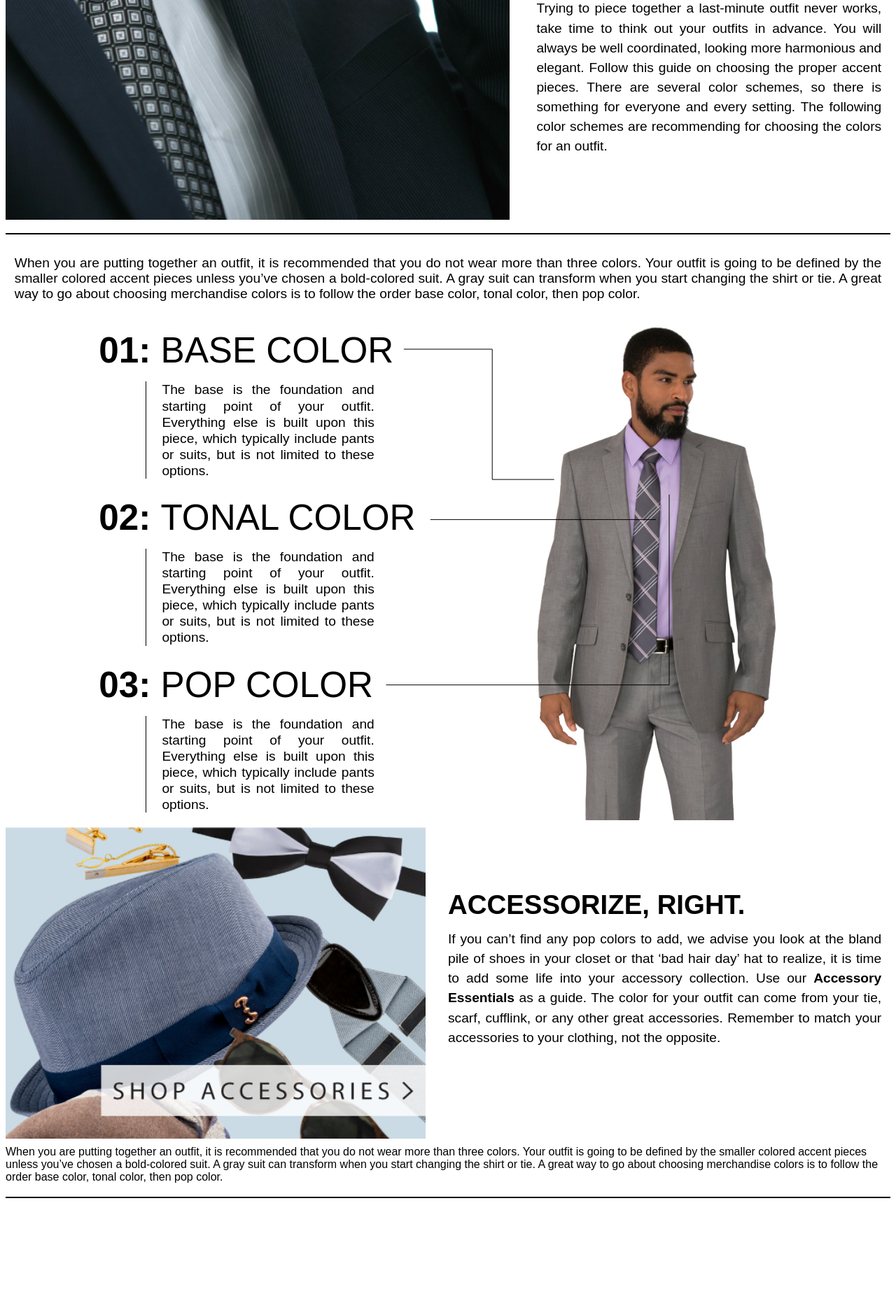
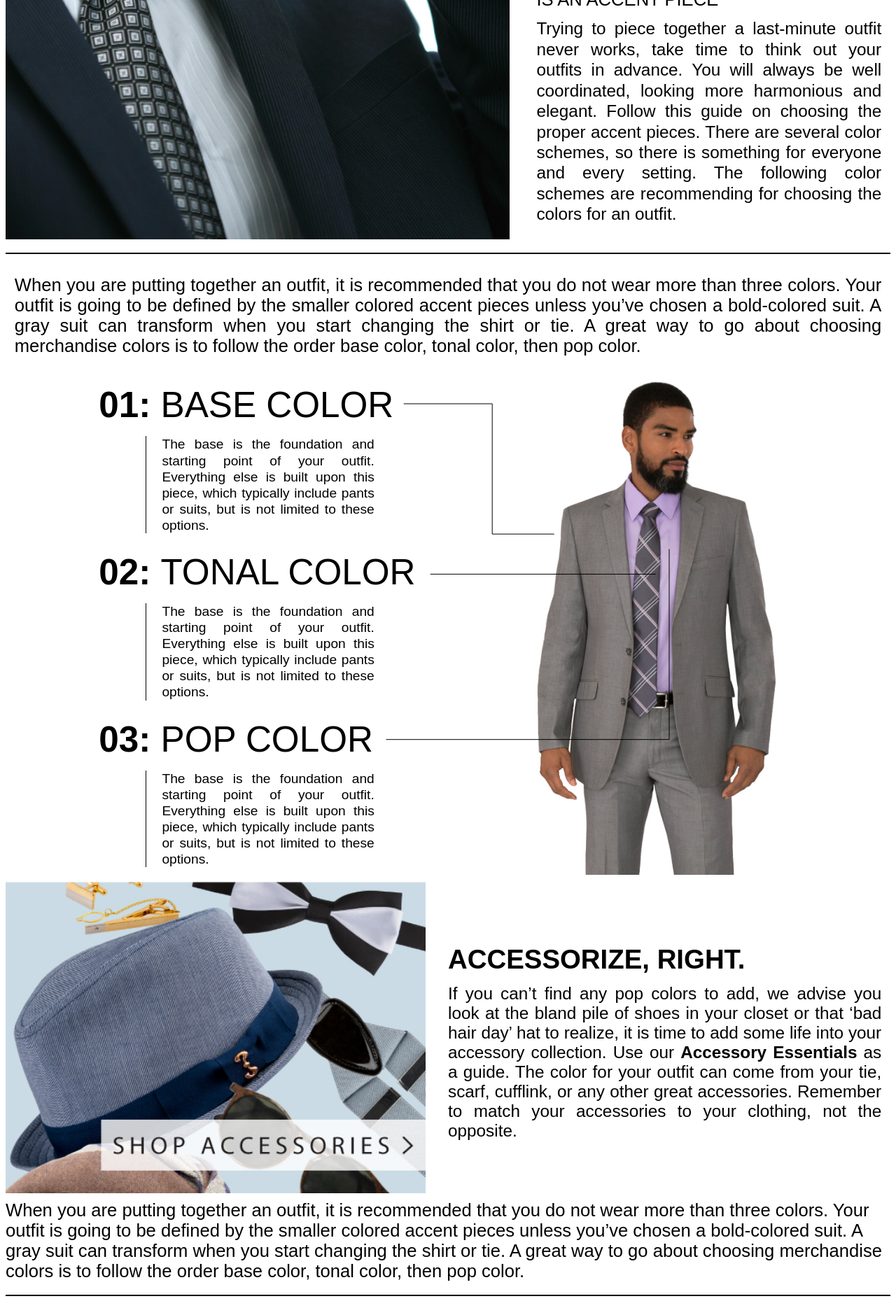
Before and after one commit to bellicose100xp/blog-accent-pieces, a plain HTML site: page index.html in a window 1280 px wide. Shown: the part 282-2161 px from the top of the page at 70% size. Before the commit the page ends 2021 px from the top, so only its background shows below. Drawn offline with Linux system fonts and the light colour scheme.

Commit message:
minor font adjustment for better tablet size

```diff
--- a/index.html
+++ b/index.html
@@ -59,6 +59,7 @@
         .hs-description-item {
             padding: 5px 10px;
             font-weight: lighter;
+            font-size: 2vw;
         }
 
         .hs-subtitle-item {
@@ -205,9 +206,9 @@
         .hs-ap-b1-description {
             padding-top: 1vw;
             padding-right: 1vw;
-            font-size: 1.5vw;
+            font-size: 1.9vw;
             font-weight: lighter;
-            line-height: 2.2vw;
+            line-height: 2.3vw;
             text-align: justify;
         }
 
@@ -364,7 +365,7 @@
 
         .b2-heading-long-description {
             font-family: sans-serif;
-            font-size: 1.5vw;
+            font-size: 2.0vw;
             text-align: justify;
             font-weight: lighter;
             padding: 0 1vw;
@@ -732,9 +733,9 @@
         .b3-description {
             padding-top: 1vw;
             padding-right: 1vw;
-            font-size: 1.5vw;
+            font-size: 1.9vw;
             font-weight: lighter;
-            line-height: 2.2vw;
+            line-height: unset;
             text-align: justify;
         }
 
@@ -753,6 +754,7 @@
             font-family: sans-serif;
             font-weight: lighter;
             padding-top: 0 1.2vw;
+            font-size: 2vw;
         }
 
         @media all and (max-width: 768px) {
```
